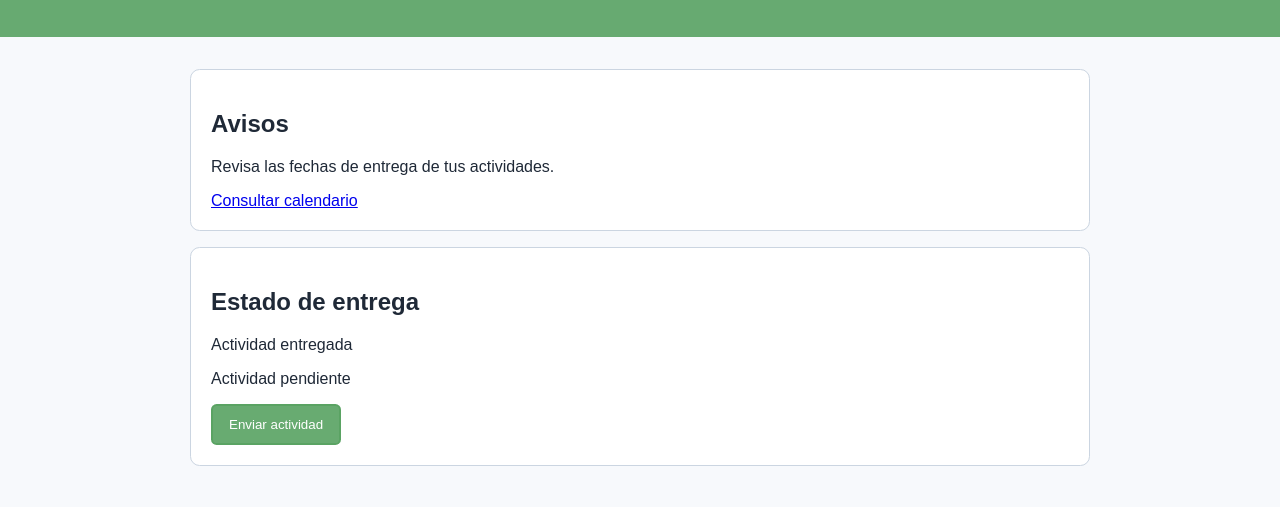
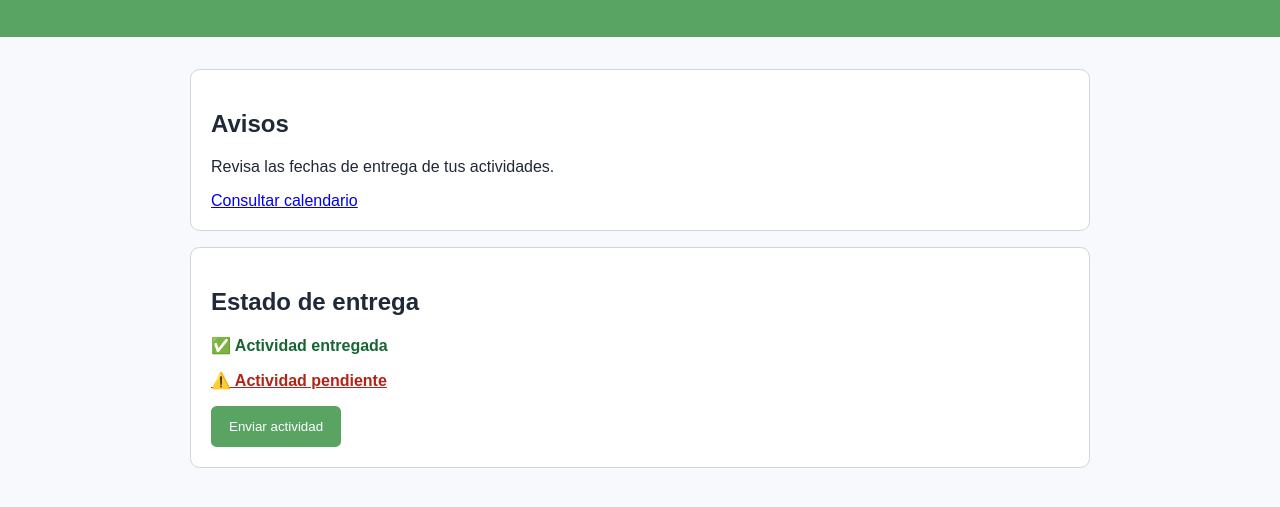
Before and after one commit to LeonardoEspHdez/LABColores_Contrastes_CSS, a plain HTML site: page index.html in a window 1280 px wide. Shown: the part 125-632 px from the top of the page. Drawn offline with Linux system fonts and the light colour scheme.

Commit message:
9. Parte E – El color NO debe ser la única señal

```diff
--- a/estilos.css
+++ b/estilos.css
@@ -1,5 +1,31 @@
+ /* Prueba 1
+ .encabezado {
+     background-color: navy;
+     color: white;
+ } */
+
+ /* Prueba 2
+ .encabezado {
+     background-color: #000080;
+     color: #ffffff;
+ } */
+
+ /* Prueba 3. Crea la regla CSS para definir el color blanco utilizando rgb
+ .encabezado {
+     background-color: rgb(0, 0, 128);
+     color: rgb(255, 255, 255);
+ } */
+
+ /* Prueba 4
+ .encabezado {
+     background-color: hsl(240 100% 25%);
+     color: hsl(0, 0%, 100%);
+     }
+
+     Se me olvido dejarlos como comentarios y los deje al ultimo*/
+
  :root {
-     --primario: #59a363e7;
+     --primario: #59A363;
      --primario-claro: #D9EAF7;
      --texto: #1F2937;
      --fondo: #F7F9FC;
@@ -51,3 +77,14 @@
      outline: 3px solid #F59E0B;
      outline-offset: 3px;
  }
+
+ .estado.exito {
+     color: var(--exito);
+     font-weight: bold;
+ }
+
+ .estado.error {
+     color: var(--error);
+     font-weight: bold;
+     text-decoration: underline;
+ }
--- a/index.html
+++ b/index.html
@@ -23,8 +23,8 @@
 
         <section class="tarjeta">
             <h2>Estado de entrega</h2>
-            <p class="estado exito">Actividad entregada</p>
-            <p class="estado error">Actividad pendiente</p>
+            <p class="estado exito">✅ Actividad entregada</p>
+            <p class="estado error">⚠️ Actividad pendiente</p>
             <button>Enviar actividad</button>
         </section>
     </main>
```
